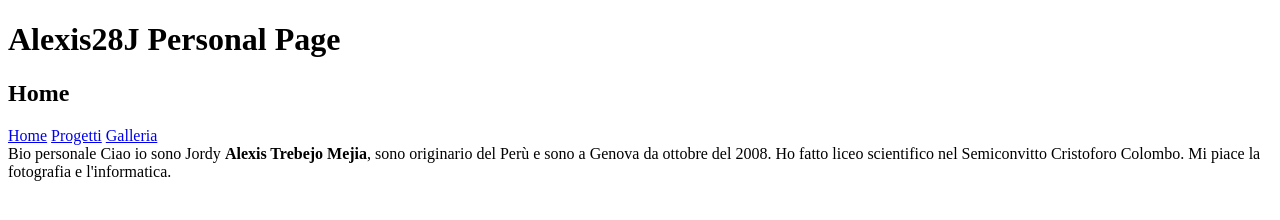
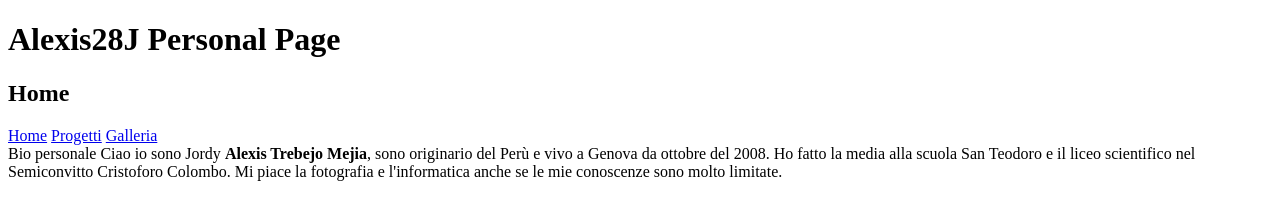
Before and after one commit to Alexis28J/Sito-personale, a plain HTML site: page index.html in a window 1280 px wide. Drawn offline with Linux system fonts and the light colour scheme.

Commit message:
Struttura del sito

```diff
--- a/index.html
+++ b/index.html
@@ -21,9 +21,10 @@
 
     <main>
 Bio personale
-Ciao io sono Jordy <strong>Alexis Trebejo Mejia</strong>, sono originario del Perù e sono a Genova da ottobre del 2008.
-Ho fatto liceo scientifico nel Semiconvitto Cristoforo Colombo.
-Mi piace la fotografia e l'informatica.
+Ciao io sono Jordy <strong>Alexis Trebejo Mejia</strong>, sono originario del Perù e vivo a Genova da ottobre del 2008.
+Ho fatto la media alla scuola San Teodoro e il liceo scientifico nel Semiconvitto Cristoforo Colombo.
+Mi piace la fotografia e l'informatica anche se le mie conoscenze sono molto limitate.
+
 
     </main>
 
```
